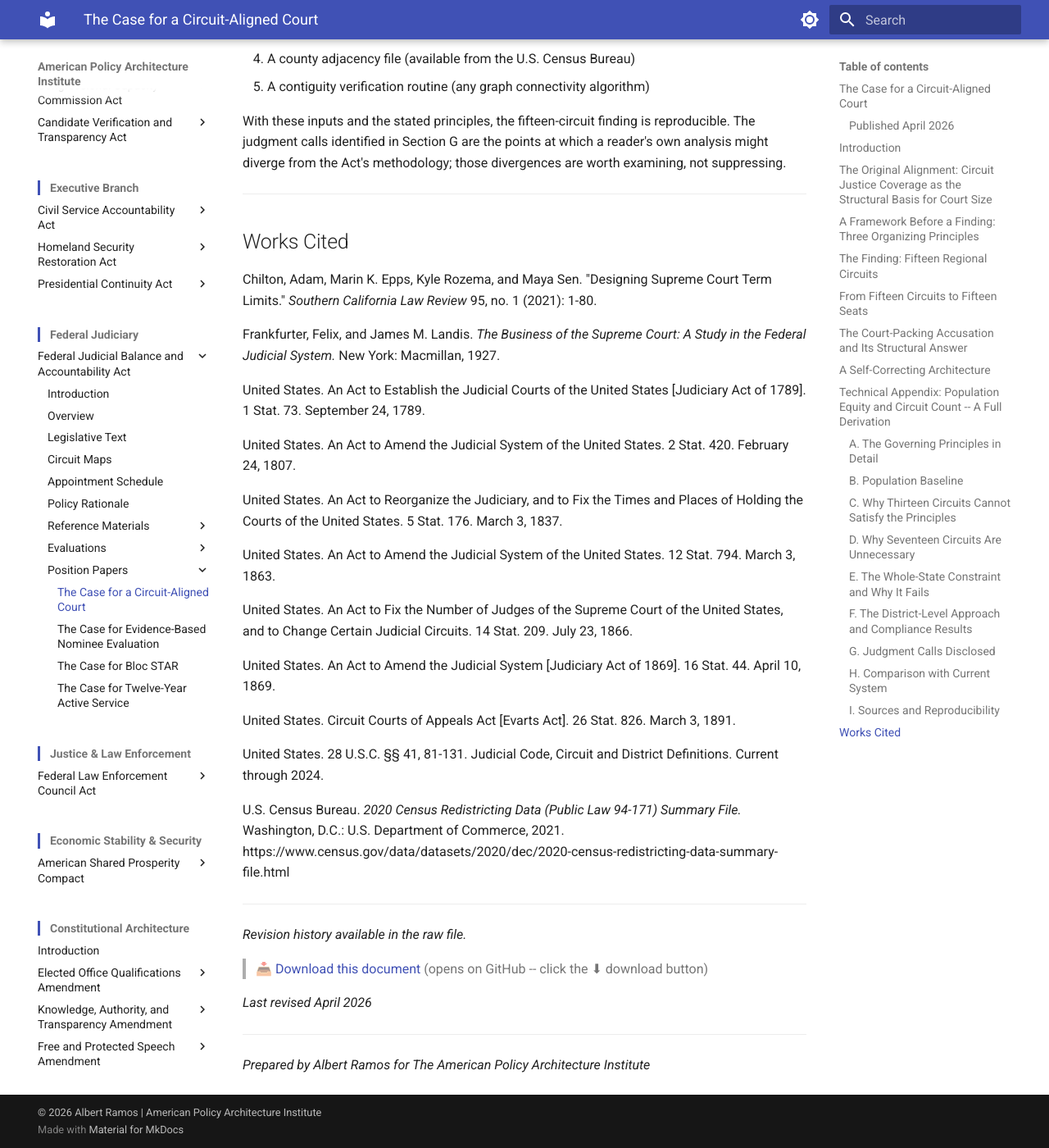
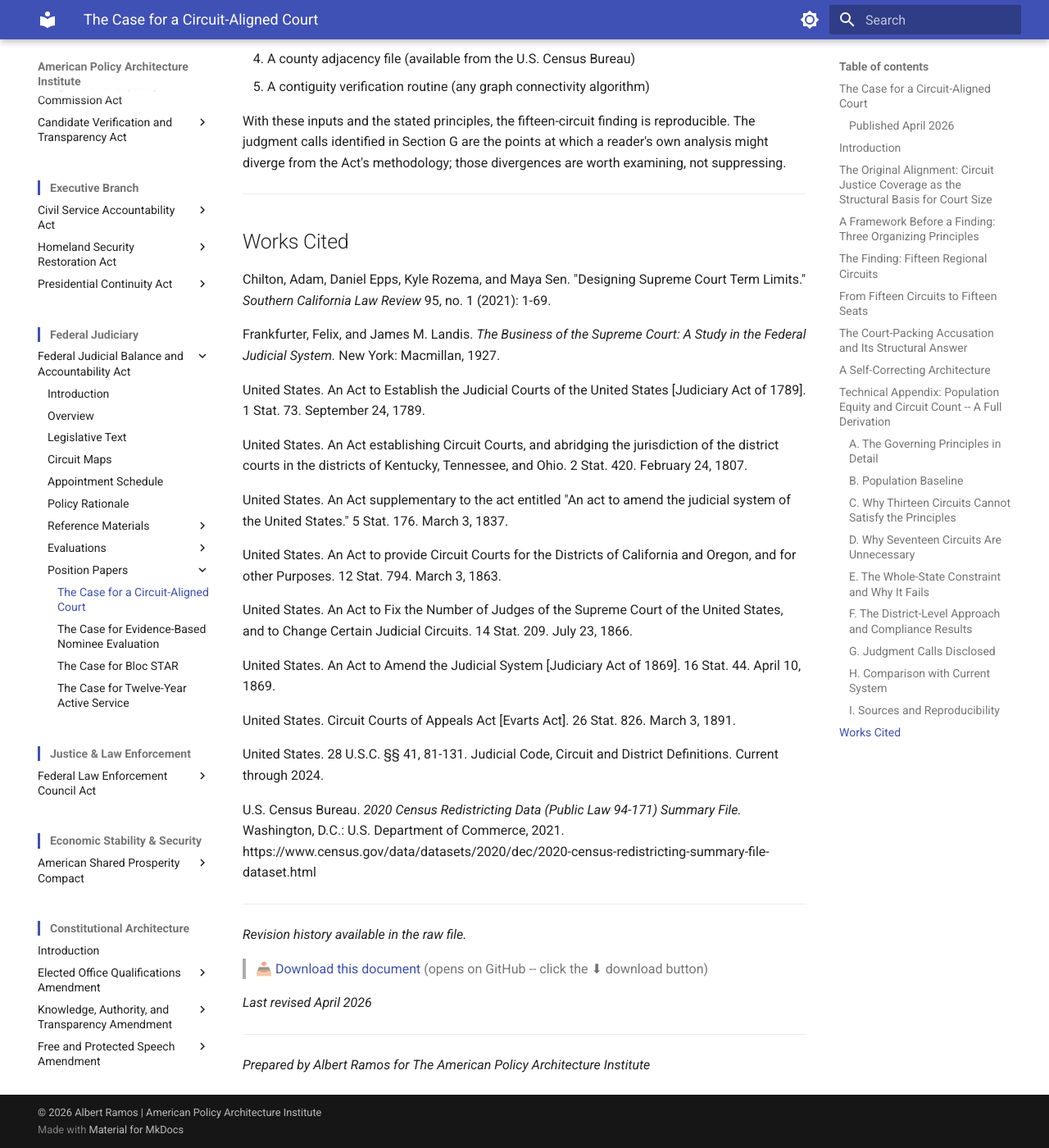
Before and after one commit to albertintech/apai, an MkDocs documentation site: the page built from docs/judiciary/fjbaa/the-case-for-a-circuit-aligned-court.md, in a window 1280 px wide and 1400 px high, scrolled down 15898 px. Shown: the whole window at 82% size. Built offline with MkDocs 1.6.1 and Material for MkDocs 9.7.7, drawn with Linux system fonts in a browser that asks for light colours.

Commit message:
Update the-case-for-a-circuit-aligned-court.md

```diff
--- a/docs/judiciary/fjbaa/the-case-for-a-circuit-aligned-court.md
+++ b/docs/judiciary/fjbaa/the-case-for-a-circuit-aligned-court.md
@@ -303,17 +303,17 @@ With these inputs and the stated principles, the fifteen-circuit finding is repr
 
 ## Works Cited
 
-Chilton, Adam, Marin K. Epps, Kyle Rozema, and Maya Sen. "Designing Supreme Court Term Limits." *Southern California Law Review* 95, no. 1 (2021): 1-80.
+Chilton, Adam, Daniel Epps, Kyle Rozema, and Maya Sen. "Designing Supreme Court Term Limits." *Southern California Law Review* 95, no. 1 (2021): 1-69.
 
 Frankfurter, Felix, and James M. Landis. *The Business of the Supreme Court: A Study in the Federal Judicial System.* New York: Macmillan, 1927.
 
 United States. An Act to Establish the Judicial Courts of the United States [Judiciary Act of 1789]. 1 Stat. 73. September 24, 1789.
 
-United States. An Act to Amend the Judicial System of the United States. 2 Stat. 420. February 24, 1807.
+United States. An Act establishing Circuit Courts, and abridging the jurisdiction of the district courts in the districts of Kentucky, Tennessee, and Ohio. 2 Stat. 420. February 24, 1807.
 
-United States. An Act to Reorganize the Judiciary, and to Fix the Times and Places of Holding the Courts of the United States. 5 Stat. 176. March 3, 1837.
+United States. An Act supplementary to the act entitled "An act to amend the judicial system of the United States." 5 Stat. 176. March 3, 1837.
 
-United States. An Act to Amend the Judicial System of the United States. 12 Stat. 794. March 3, 1863.
+United States. An Act to provide Circuit Courts for the Districts of California and Oregon, and for other Purposes. 12 Stat. 794. March 3, 1863.
 
 United States. An Act to Fix the Number of Judges of the Supreme Court of the United States, and to Change Certain Judicial Circuits. 14 Stat. 209. July 23, 1866.
 
@@ -323,14 +323,17 @@ United States. Circuit Courts of Appeals Act [Evarts Act]. 26 Stat. 826. March 3
 
 United States. 28 U.S.C. §§ 41, 81-131. Judicial Code, Circuit and District Definitions. Current through 2024.
 
-U.S. Census Bureau. *2020 Census Redistricting Data (Public Law 94-171) Summary File.* Washington, D.C.: U.S. Department of Commerce, 2021. https://www.census.gov/data/datasets/2020/dec/2020-census-redistricting-data-summary-file.html
+U.S. Census Bureau. *2020 Census Redistricting Data (Public Law 94-171) Summary File.* Washington, D.C.: U.S. Department of Commerce, 2021. https://www.census.gov/data/datasets/2020/dec/2020-census-redistricting-summary-file-dataset.html
 
 ---
 
 <!--
 ## Revision History
 
-**Revision 1.0** (Current)
+**Revision 1.1** (Current)
+- Works Cited corrections following multi-model citation verification: corrected author name (Daniel Epps, not "Marin K. Epps") and page range (1–69, not 1–80) in Chilton et al.; corrected statute titles for the 1807, 1837, and 1863 judiciary acts; updated Census Bureau URL
+
+**Revision 1.0**
 - Initial publication
 - Presents the full argument for circuit-aligned Supreme Court composition, including historical alignment, governing principles, the fifteen-circuit finding, the court-to-circuit connection, and the structural answer to the court-packing accusation
 - Technical Appendix provides complete population data, whole-state and district-level compliance modeling results, and explicit disclosure of all judgment calls embedded in the methodology
```
